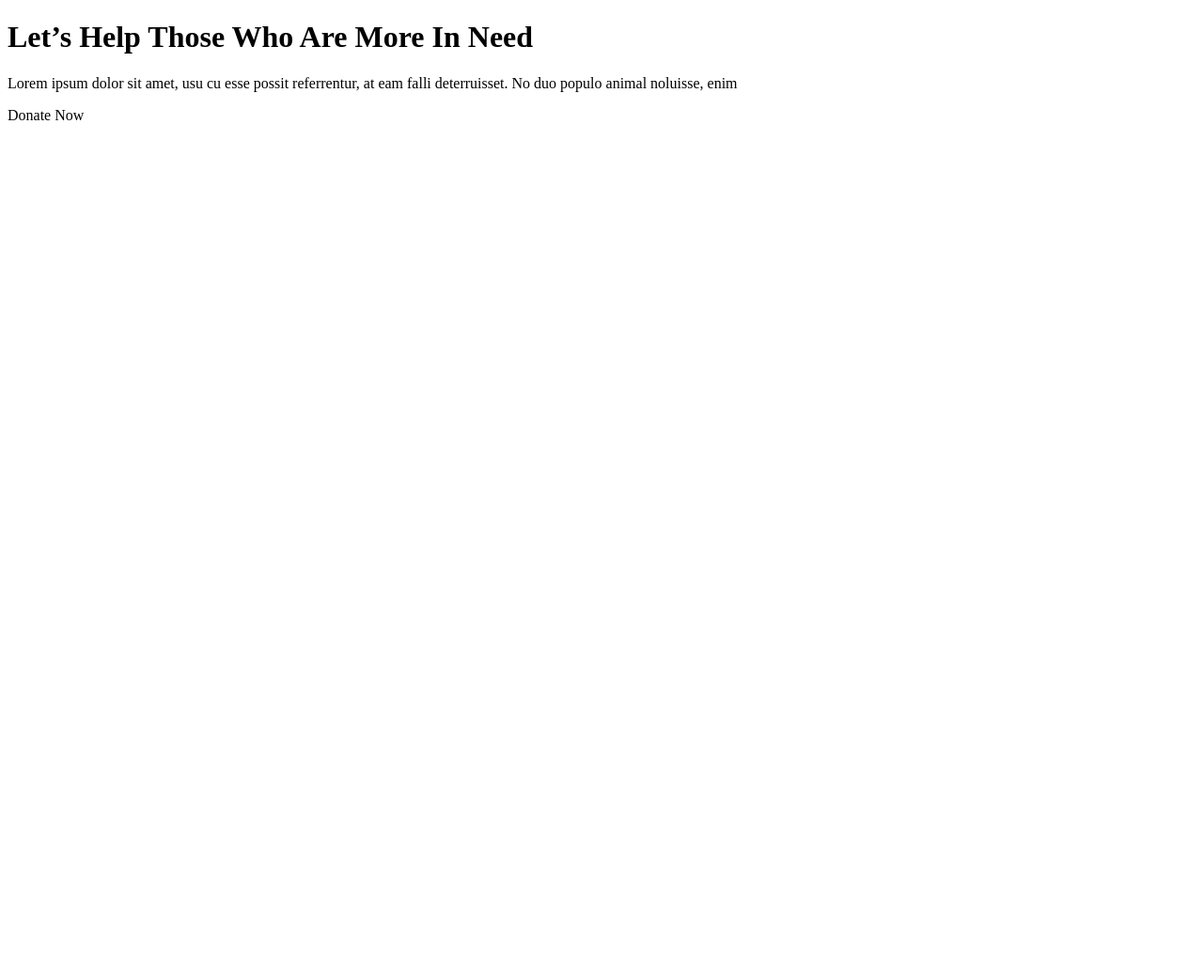
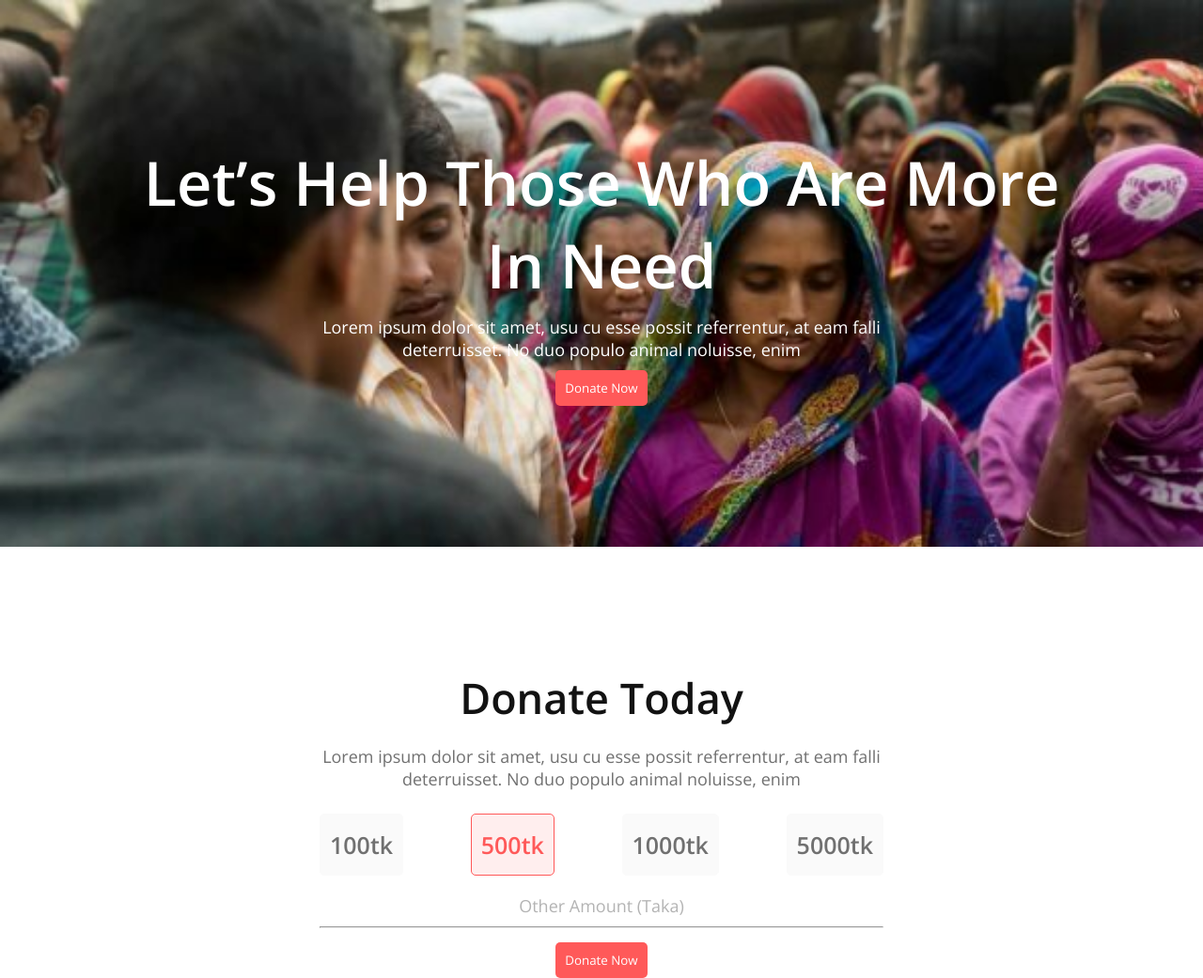
Before and after one commit to HasanMahmud505/projet, a plain HTML site: page donate-today/index.html in a window 1280 px wide. Shown: the whole page at 94% size. Before the commit the page ends 800 px from the top, so only its background shows below. Drawn offline with nearby package versions, Linux system fonts and the light colour scheme.

Commit message:
vaner added

```diff
--- a/donate-today/index.html
+++ b/donate-today/index.html
@@ -5,12 +5,33 @@
     <meta http-equiv="X-UA-Compatible" content="IE=edge">
     <meta name="viewport" content="width=device-width, initial-scale=1.0">
     <title>donate-today</title>
+    <link rel="preconnect" href="https://fonts.googleapis.com"><link rel="preconnect" href="https://fonts.gstatic.com" crossorigin><link href="https://fonts.googleapis.com/css2?family=Open+Sans:ital,wght@0,400;0,500;0,600;1,400;1,500;1,600;1,700&display=swap" rel="stylesheet">
+    <link rel="stylesheet" href="style.css">
 </head>
 <body>
-    <header>
-        <h1>Let’s Help Those Who Are More In Need</h1>
+    <header class="cover-image">
+        <div class="cover-text">
+         <h1 class="header-title">Let’s Help Those Who Are More In Need</h1>
         <p class="header-description">Lorem ipsum dolor sit amet, usu cu esse possit referrentur, at eam falli deterruisset. No duo populo animal noluisse, enim</p>
-        <div class="btn-primary">Donate Now</div>
+        <a href=""><button class="btn-primary">Donate Now</button></a>
+        </div>
     </header>
+    <main class="top-main">
+        <div>
+            <div>
+                <h3 class="main-title">Donate Today</h3>
+                <p class="description">Lorem ipsum dolor sit amet, usu cu esse possit referrentur, at eam falli deterruisset. No duo populo animal noluisse, enim</p>
+            </div>
+            <div class="donate-count">
+                <h5>100tk</h5>
+                <h5 class="active">500tk</h5>
+                <h5>1000tk</h5>
+                <h5>5000tk</h5>
+            </div>
+            <small>Other Amount (Taka)</small>
+            <hr style="margin: 10px 0 15px ;">
+            <a href=""><button class="btn-primary">Donate Now</button></a>
+        </div>
+    </main>
 </body>
 </html>
--- a/donate-today/style.css
+++ b/donate-today/style.css
@@ -0,0 +1,97 @@
+/* common css */
+*{
+    margin: 0;
+    font-family: 'Open Sans', sans-serif;
+}
+
+.btn-primary{
+    background: #FF5959;
+    color: white;
+    padding: 10px;
+    border: none;
+    border-radius: 5px;
+}
+
+/* header style */
+.cover-image{
+    background-image: url('images/image/donation1.jpg');
+    background-repeat: no-repeat;
+    background-size: cover;
+    background-position: top left;
+    text-align: center;
+}
+
+.cover-image .cover-text {
+    text-align: center;
+    padding: 150px;
+}
+
+.cover-text .header-title{
+    color: white;
+    font-size: 65px;
+    font-weight: bold;
+}
+
+.cover-image .header-description{
+    color: white;
+    font-size: 18px;
+    padding: 10px 150px;
+
+}
+
+/* to main style */
+
+.top-main{
+    max-width: 600px;
+    text-align: center;
+    margin: 0 auto;
+}
+
+.main-title{
+    color: #121212;
+    font-size: 45px;
+    font-weight: bold;
+    margin: 130px 0 20px ;
+}
+
+.description {
+    color: #707070;
+    font-size: 18px;
+    padding-bottom: 25px;
+}
+
+.donate-count{
+    display: flex;
+    justify-content: space-between;
+    padding: 0 0 20px;
+}
+
+.donate-count h5{
+    background: #fafafa;
+    padding: 15px 10px;
+    border-radius: 5px;
+    color: #707070;
+    font-size: 25px;
+    border: 1px solid #fafafa;
+}
+
+.donate-count h5:hover
+{
+    background: #FFEEEE;
+    padding: 15px 10px;
+    border-radius: 5px;
+    border: 1px solid #FF5959;
+    color: #FF5959;
+}
+.donate-count h5.active{
+    background: #FFEEEE;
+    padding: 15px 10px;
+    border-radius: 5px;
+    border: 1px solid #FF5959;
+    color: #FF5959;
+}
+
+.top-main small{
+    color: #B3B3B3;
+    font-size: 18px;
+}
```
